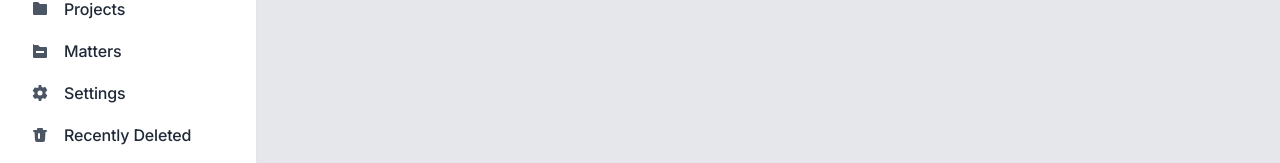
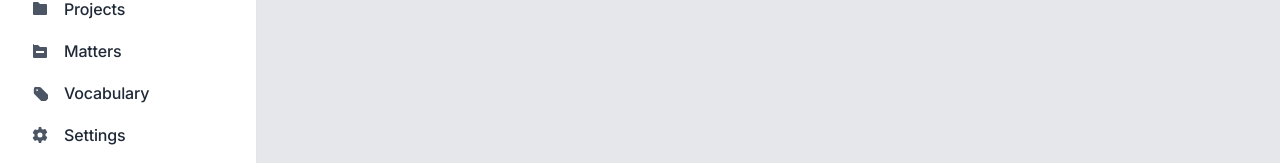
Before and after one commit to johnmathews/library, a Vue app in the folder frontend/: page /vocabulary in a window 1280 px wide. Shown: the part 403-566 px from the top of the page. Built offline with nearby package versions, Linux system fonts and the light colour scheme; no server answers.

Commit message:
feat(vocabulary): the /vocabulary route, tab shell and nav entry

```diff
--- a/frontend/src/components/layout/AppSidebar.vue
+++ b/frontend/src/components/layout/AppSidebar.vue
@@ -595,6 +595,50 @@ watch(
               </li>
             </RouterLink>
 
+            <!-- Vocabulary link -->
+            <RouterLink v-slot="{ href, navigate, isActive }" to="/vocabulary" custom>
+              <li
+                class="pl-4 pr-3 py-2 rounded-lg mb-0.5 last:mb-0 bg-linear-to-r"
+                :class="
+                  isActive &&
+                  'from-violet-500/[0.12] dark:from-violet-500/[0.24] to-violet-500/[0.04]'
+                "
+              >
+                <a
+                  :href="href"
+                  class="block truncate transition"
+                  data-testid="sidebar-vocabulary-link"
+                  :class="
+                    isActive
+                      ? 'text-gray-900 dark:text-white'
+                      : 'text-gray-800 dark:text-gray-100 hover:text-gray-900 dark:hover:text-white'
+                  "
+                  @click="navigate"
+                >
+                  <div class="flex items-center">
+                    <svg
+                      class="shrink-0 fill-current"
+                      :class="isActive ? 'text-violet-500' : 'text-gray-600 dark:text-gray-300'"
+                      xmlns="http://www.w3.org/2000/svg"
+                      width="16"
+                      height="16"
+                      viewBox="0 0 20 20"
+                    >
+                      <path
+                        fill-rule="evenodd"
+                        clip-rule="evenodd"
+                        d="M5.25 2.25a3 3 0 0 0-3 3v4.318a3 3 0 0 0 .879 2.121l9.58 9.581c.92.92 2.39.92 3.31 0l4.94-4.94c.92-.92.92-2.39 0-3.31l-9.58-9.581a3 3 0 0 0-2.122-.879H5.25ZM6.375 7.5a1.125 1.125 0 1 0 0-2.25 1.125 1.125 0 0 0 0 2.25Z"
+                      />
+                    </svg>
+                    <span
+                      class="text-base font-medium ml-4 lg:opacity-0 lg:sidebar-expanded:opacity-100 duration-200"
+                      >Vocabulary</span
+                    >
+                  </div>
+                </a>
+              </li>
+            </RouterLink>
+
             <!-- Settings link -->
             <RouterLink v-slot="{ href, navigate, isActive }" to="/settings" custom>
               <li
--- a/frontend/src/router/index.ts
+++ b/frontend/src/router/index.ts
@@ -68,6 +68,14 @@ export const routes: RouteRecordRaw[] = [
     path: '/settings',
     name: 'settings',
     component: () => import('../views/SettingsView.vue'),
+  },
+  {
+    // The facet vocabulary: the closed set every chart splits by, plus the
+    // split colours. Its CRUD routes are authenticated but not admin-gated, so
+    // neither is this (docs/facets.md).
+    path: '/vocabulary',
+    name: 'vocabulary',
+    component: () => import('../views/VocabularyView.vue'),
   },
   {
     path: '/jobs',
--- /dev/null
+++ b/frontend/src/views/VocabularyView.vue
@@ -0,0 +1,74 @@
+<script setup lang="ts">
+/**
+ * Facet vocabulary console (route `/vocabulary`, authenticated but not
+ * admin-gated — see router/index.ts).
+ *
+ * Tabs (in display order):
+ *   - Facets: facet label values, counts and split colours.
+ *   - Senders: sender facet assignment.
+ *   - Suggestions: proposed facet-label merges/renames.
+ * Tab selection is local state (no sub-routes).
+ */
+import { ref } from 'vue'
+import { PageHeader } from '@/components/app'
+import FacetsPanel from './vocabulary/FacetsPanel.vue'
+import SendersPanel from './vocabulary/SendersPanel.vue'
+import SuggestionsPanel from './vocabulary/SuggestionsPanel.vue'
+
+type Tab = 'facets' | 'senders' | 'suggestions'
+const tab = ref<Tab>('facets')
+
+const TABS: { id: Tab; label: string }[] = [
+  { id: 'facets', label: 'Facets' },
+  { id: 'senders', label: 'Senders' },
+  { id: 'suggestions', label: 'Suggestions' },
+]
+
+const tabClass = (active: boolean): string =>
+  [
+    'px-4 py-2 -mb-px text-sm font-medium border-b-2 transition cursor-pointer',
+    active
+      ? 'border-violet-500 text-violet-600'
+      : 'border-transparent text-gray-500 hover:text-gray-700 dark:text-gray-400 dark:hover:text-gray-200',
+  ].join(' ')
+</script>
+
+<template>
+  <div id="vocabulary-page">
+    <PageHeader title="Vocabulary" />
+
+    <div
+      role="tablist"
+      class="flex gap-1 border-b border-gray-200 dark:border-gray-700/60 mb-6"
+    >
+      <button
+        v-for="t in TABS"
+        :key="t.id"
+        role="tab"
+        type="button"
+        :aria-selected="tab === t.id"
+        :tabindex="tab === t.id ? 0 : -1"
+        :class="tabClass(tab === t.id)"
+        :data-testid="`vocab-tab-${t.id}-btn`"
+        @click="tab = t.id"
+      >
+        {{ t.label }}
+      </button>
+    </div>
+
+    <!-- Facets tab -->
+    <section v-show="tab === 'facets'" role="tabpanel" data-testid="vocab-tab-facets">
+      <FacetsPanel :active="tab === 'facets'" />
+    </section>
+
+    <!-- Senders tab -->
+    <section v-show="tab === 'senders'" role="tabpanel" data-testid="vocab-tab-senders">
+      <SendersPanel :active="tab === 'senders'" />
+    </section>
+
+    <!-- Suggestions tab -->
+    <section v-show="tab === 'suggestions'" role="tabpanel" data-testid="vocab-tab-suggestions">
+      <SuggestionsPanel :active="tab === 'suggestions'" />
+    </section>
+  </div>
+</template>
--- /dev/null
+++ b/frontend/src/views/vocabulary/FacetsPanel.vue
@@ -0,0 +1,13 @@
+<script setup lang="ts">
+/**
+ * Facets tab: facet label management (values, counts, split colours).
+ * Placeholder — filled in by Task 6. Loads lazily on the first
+ * `false -> true` transition of `active`, matching AdminMetadataPanel.
+ */
+defineOptions({ name: 'FacetsPanel' })
+defineProps<{ active: boolean }>()
+</script>
+
+<template>
+  <div class="card p-6">Coming in the next task.</div>
+</template>
--- /dev/null
+++ b/frontend/src/views/vocabulary/SendersPanel.vue
@@ -0,0 +1,13 @@
+<script setup lang="ts">
+/**
+ * Senders tab: sender facet assignment. Placeholder — filled in by Task 8.
+ * Loads lazily on the first `false -> true` transition of `active`,
+ * matching AdminMetadataPanel.
+ */
+defineOptions({ name: 'SendersPanel' })
+defineProps<{ active: boolean }>()
+</script>
+
+<template>
+  <div class="card p-6">Coming in the next task.</div>
+</template>
--- /dev/null
+++ b/frontend/src/views/vocabulary/SuggestionsPanel.vue
@@ -0,0 +1,13 @@
+<script setup lang="ts">
+/**
+ * Suggestions tab: proposed facet-label merges/renames. Placeholder — filled
+ * in by Task 9. Loads lazily on the first `false -> true` transition of
+ * `active`, matching AdminMetadataPanel.
+ */
+defineOptions({ name: 'SuggestionsPanel' })
+defineProps<{ active: boolean }>()
+</script>
+
+<template>
+  <div class="card p-6">Coming in the next task.</div>
+</template>
```
Also changed, not shown: 2 other files (tests, documents, lock files or other folders).
